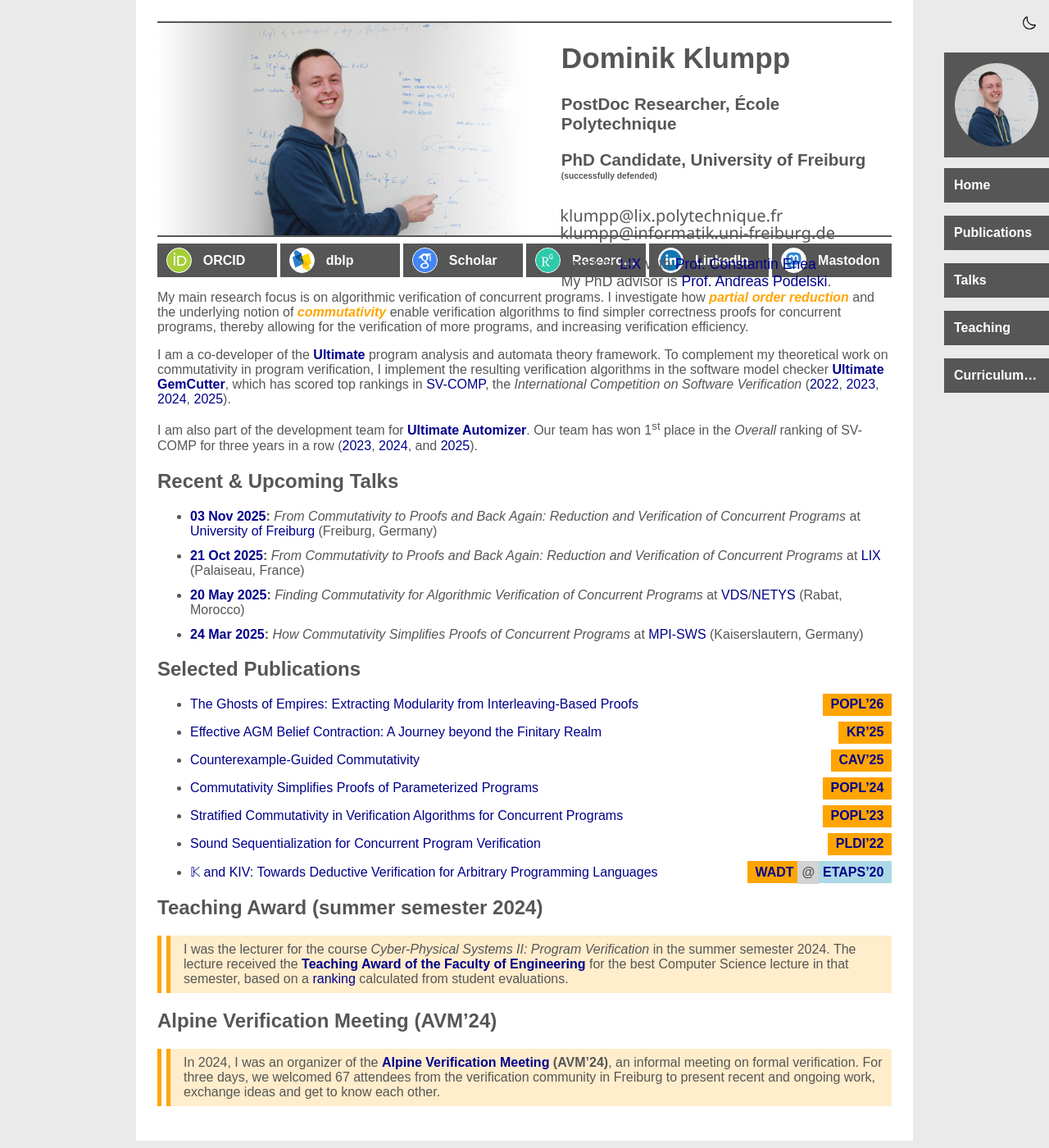
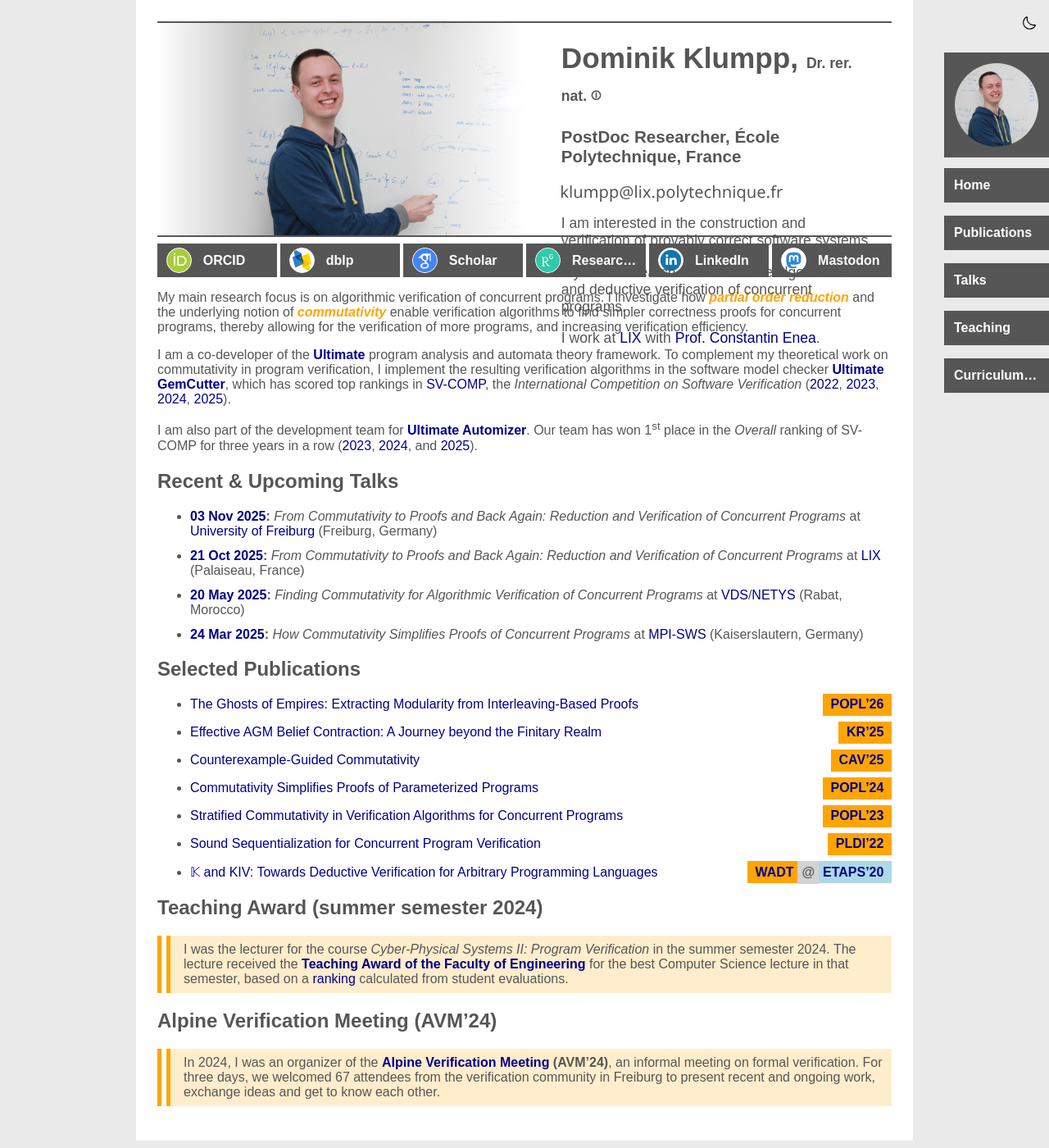
Before and after one commit to maul-esel/personal-website, a Jekyll site: the page built from index.markdown, in a window 1280 px wide and 1400 px high. Shown: the whole window at 82% size. Built offline with Jekyll 4.4.1, drawn with Linux system fonts in a browser that asks for light colours.

Commit message:
update homepage: add doctorate

```diff
--- a/index.markdown
+++ b/index.markdown
@@ -12,15 +12,19 @@ keywords: Dominik Klumpp, computer science, programming languages, formal method
 <div id="banner">
   {% include image.html file="dominik.jpg" alt="Dominik Klumpp" title="Dominik Klumpp" width=530 height=380 sizes=28vw srcset="800w: small, 2000w: medium, 4785w: " %}
   <div id="main-info">
-    <h1>Dominik Klumpp</h1>
-    <h3>PostDoc Researcher, &Eacute;cole Polytechnique</h3>
-    <h3>PhD Candidate, University of Freiburg <sup class="position-note">(successfully defended)</sup></h3>
-    <img alt="email address: lastname at lix dot polytechnique dot fr"       class="mail" src="{{ '/images/mail_lix.svg' | relative_url }}" /><br/>
-    <img alt="email address: lastname at informatik dot uni-freiburg dot de" class="mail" src="{{ '/images/mail_ufr.svg' | relative_url }}" />
+    <h1>Dominik Klumpp, <span class="title">Dr. rer. nat. <span class="title-note" title="Doktor rerum naturalium: German doctorate in the natural sciences"></span></span></h1>
+    <h3>PostDoc Researcher, &Eacute;cole Polytechnique, France</h3>
+    <img alt="email address: lastname at lix dot polytechnique dot fr"       class="mail" src="{{ '/images/mail_lix.svg' | relative_url }}" />
 
     <p>
-    I work at <a href="https://www.lix.polytechnique.fr/">LIX</a> with <a href="https://www.lix.polytechnique.fr/~cenea/">Prof. Constantin Enea</a>.<br/>
-    My PhD advisor is <a href="https://swt.informatik.uni-freiburg.de/staff/podelski">Prof. Andreas Podelski</a>.
+    I am interested in the construction and verification of provably correct software systems.
+    </p>
+    <p>
+    My main research focus is on the algorithmic and deductive verification of concurrent programs.
+    </p>
+
+    <p>
+    I work at <a href="https://www.lix.polytechnique.fr/">LIX</a> with <a href="https://www.lix.polytechnique.fr/~cenea/">Prof. Constantin Enea</a>.
     </p>
   </div>
   <script type="application/ld+json">
@@ -30,24 +34,25 @@ keywords: Dominik Klumpp, computer science, programming languages, formal method
   "dateCreated"  : "2023-03-08T00:00:00-00:00",
   "dateModified" : "{{ site.time | date_to_xmlschema }}",
   "mainEntity"   : {
-    "@type"       : "Person",
-    "@id"         : "https://dominik-klumpp.net",
-    "name"        : "Dominik Klumpp",
-    "familyName"  : "Klumpp",
-    "givenName"   : "Dominik",
-    "description" : "{{ page.description }}",
-    "image"       : "https://dominik-klumpp.net/images/dominik.jpg",
-    "jobTitle"    : "PostDoc researcher",
-    "url"         : "https://dominik-klumpp.net",
+    "@type"           : "Person",
+    "@id"             : "https://dominik-klumpp.net",
+    "name"            : "Dominik Klumpp",
+    "familyName"      : "Klumpp",
+    "givenName"       : "Dominik",
+    "honorificPrefix" : "Dr.",
+    "description"     : "{{ page.description }}",
+    "image"           : "https://dominik-klumpp.net/images/dominik.jpg",
+    "jobTitle"        : "PostDoc researcher",
+    "url"             : "https://dominik-klumpp.net",
 
-    "worksFor"    : {
+    "worksFor"        : {
       "@type"   : "CollegeOrUniversity",
       "@id"     : "https://www.polytechnique.edu/",
       "name"    : "&Eacute;cole polytechnique",
       "address" : "Palaiseau, France",
       "url"     : "https://www.polytechnique.edu/"
     },
-    "affiliation" : {
+    "affiliation"     : {
       "@type"              : "ResearchOrganization",
       "@id"                : "https://www.lix.polytechnique.fr",
       "name"               : "LIX (Laboratoire d'informatique de l'&Eacute;cole polytechnique)",
@@ -55,14 +60,14 @@ keywords: Dominik Klumpp, computer science, programming languages, formal method
       "address"            : "Palaiseau, France",
       "parentOrganization" : { "@id": "https://www.polytechnique.edu" }
     },
-    "alumniOf": {
+    "alumniOf"        : {
       "@type"   : "CollegeOrUniversity",
       "@id"     : "https://uni-freiburg.de",
       "name"    : "University of Freiburg",
       "url"     : "https://uni-freiburg.de",
       "address" : "Freiburg im Breisgau, Germany"
     },
-    "colleagues": [
+    "colleagues"      : [
       {
         "@type"       : "Person",
         "familyName"  : "Podelski",
@@ -81,7 +86,7 @@ keywords: Dominik Klumpp, computer science, programming languages, formal method
         "affiliation" : { "@id": "https://www.lix.polytechnique.fr" }
       }
     ],
-    "award": "Teaching Award of the Faculty of Engineering at the University of Freiburg, for the 'Best Lecture in Computer Science', summer semester 2024"
+    "award"           : "Teaching Award of the Faculty of Engineering at the University of Freiburg, for the 'Best Lecture in Computer Science', summer semester 2024"
   }
 }
   </script>
--- a/style/default.scss
+++ b/style/default.scss
@@ -420,6 +420,19 @@ mark {
     left: 55%;
     top: 0;
 
+    .title {
+      font-size: 0.5em;
+
+      .title-note {
+        &::after {
+          font-size: 0.7em;
+          display: inline-block;
+          content: '\1f6c8';
+          vertical-align: +15%;
+        }
+      }
+    }
+
     .position-note {
       font-size: 0.5em;
     }
```
